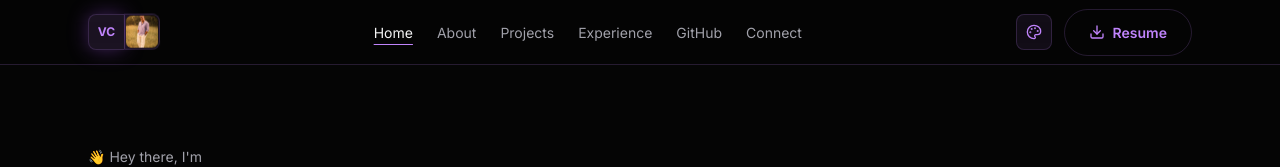
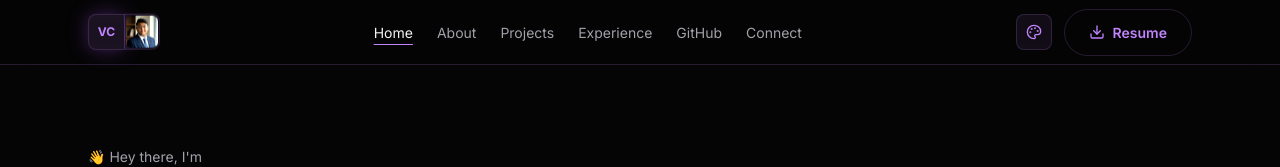
Before and after one commit to vina-yak11/MyPort, a Next.js app: page / in a window 1280 px wide. Shown: the top 167 px of the page. Built offline with nearby package versions, Linux system fonts and the light colour scheme.

Commit message:
chore: update navbar avatar to me.jpeg

```diff
--- a/src/data/portfolio.ts
+++ b/src/data/portfolio.ts
@@ -11,7 +11,7 @@ export const siteConfig = {
   github: "https://github.com/vina-yak11",
   linkedin: "https://www.linkedin.com/in/vinayak-chaturvedii/",
   resumePath: "/resume/Vinayak_Resume.pdf",
-  avatarPath: "/avatar.png",
+  avatarPath: "/me.jpeg",
   maleAvatarPath: "/avatar.png",
   heroAvatarPath: "/hero-avatar.png",
 };
```
